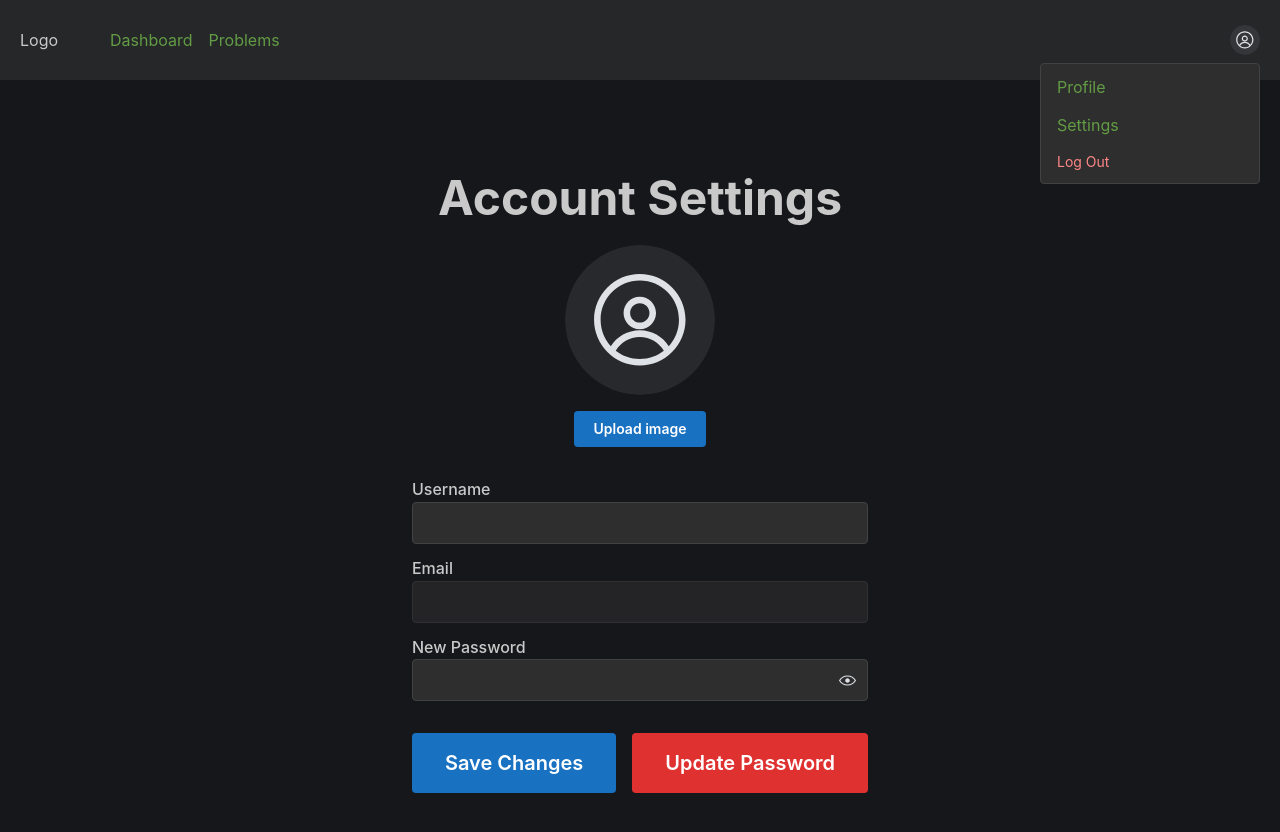
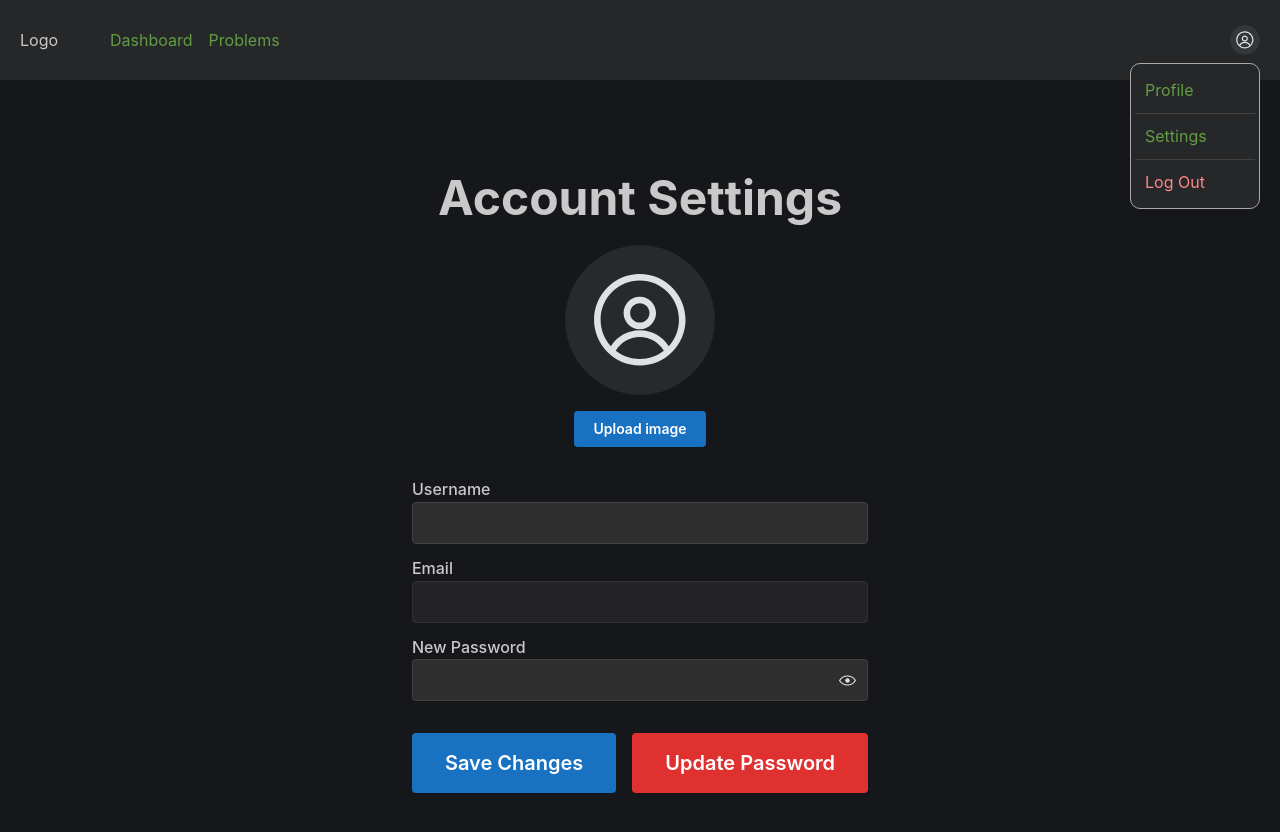
Before and after one commit to TrishaCarter/IR-Website, a Next.js app: page /settings in a window 1280 px wide. Both pictures are taken after a click on the element 1245 px from the left and 40 px from the top of the page. Shown: the top 832 px of the page. Built offline with nearby package versions, Linux system fonts and the light colour scheme; no server answers.

Commit message:
Fix nav dropdown (mostly)

```diff
--- a/components/Navbar.js
+++ b/components/Navbar.js
@@ -1,4 +1,4 @@
-import { Flex, Group, Anchor, Space, Text, Button, Menu, Avatar } from "@mantine/core"
+import { Flex, Group, Anchor, Space, Text, Button, Menu, Avatar, Box, Divider } from "@mantine/core"
 import { useEffect, useState } from "react";
 import { auth, getUserDoc } from "../firebase";
 import { useRouter } from "next/router";
@@ -34,6 +34,13 @@ export default function Navbar() {
         accentColor: '#629C44',
     }
 
+    let dropdownBoxStyle = {
+        background: theme.secondaryBackground,
+        color: theme.primaryTextColor,
+        padding: '10px',
+        borderRadius: '5px',
+    }
+
     let handleLogout = async () => {
         try {
             await auth.signOut();
@@ -59,21 +66,25 @@ export default function Navbar() {
                 transitionProps={{ transition: 'pop-top-right' }}
                 position="top-end"
                 width={220}
-                withinPortal
+                withinPortal={false}
+
             >
                 <Menu.Target>
                     <Avatar src={avatar} size={30} m={0} />
                 </Menu.Target>
-                <Menu.Dropdown>
-                    <Menu.Item>
-                        <Anchor href={"/profile"} c={theme.accentColor}>Profile</Anchor>
-                    </Menu.Item>
-                    <Menu.Item>
+                <Menu.Dropdown w={130} bg={theme.secondaryBackground} style={{ borderRadius: '10px' }} bd={`1px solid ${theme.secondaryTextColor}`}>
+                    <Box style={dropdownBoxStyle} onClick={() => router.push("/profile")}>
+                        <Text c={theme.accentColor}>Profile</Text>
+                    </Box>
+                    <Divider />
+                    <Box style={dropdownBoxStyle}>
+
                         <Anchor href={"/settings"} c={theme.accentColor}>Settings</Anchor>
-                    </Menu.Item>
-                    <Menu.Item onClick={handleLogout} variant="light" c={"red"}>
-                        Log Out
-                    </Menu.Item>
+                    </Box>
+                    <Divider />
+                    <Box style={dropdownBoxStyle}>
+                        <Anchor onClick={handleLogout} variant="light" c={"red"}>Log Out</Anchor>
+                    </Box>
                 </Menu.Dropdown>
             </Menu>
         </Flex>
```
